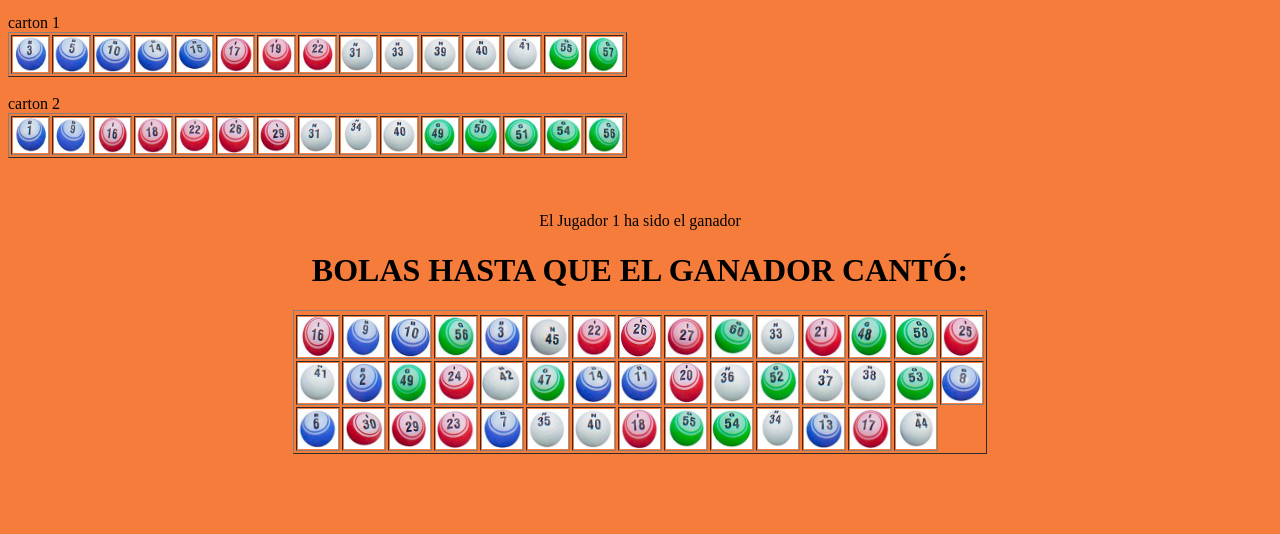
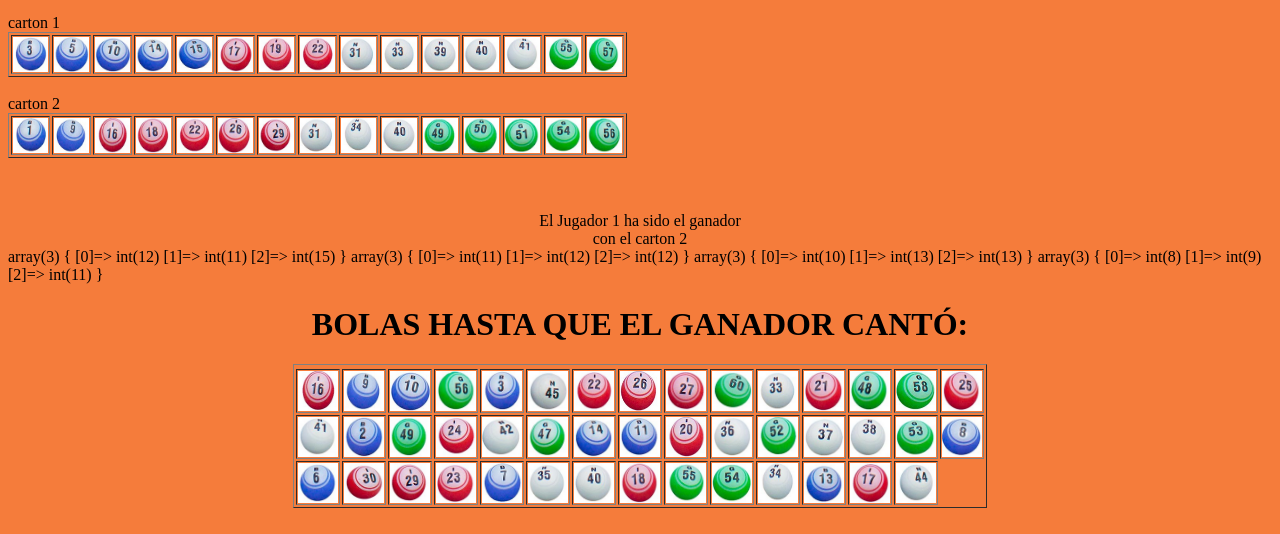
Before and after one commit to sergiomunozvillullas/Ejercicios, a PHP site: page /bingo4.php in a window 1280 px wide. Shown: the part 1435-1969 px from the top of the page. Before the commit the page ends 1889 px from the top, so only its background shows below. Run offline with PHP 8.4, Linux system fonts and the light colour scheme.

Commit message:
Add files via upload

```diff
--- a/bingo/bingo4.php
+++ b/bingo/bingo4.php
@@ -79,7 +79,12 @@ while($contjug1[0]<15 && $contjug1[1]<15  && $contjug1[2]<15
     if (in_array(15,${"contjug".$j})) {
     $ganador="Jugador $j";
           echo "<center>El $ganador ha sido el ganador</center>";
+for ($i=0; $i <3 ; $i++) {
 
+if (${"contjug".$j}[$i]==15) {
+echo "<center> con el carton $i</center>";
+}
+}
 
     }
 
@@ -87,7 +92,7 @@ while($contjug1[0]<15 && $contjug1[1]<15  && $contjug1[2]<15
 
            array_push($cartonganador,$num_aleatorio);
      }
-        //var_dump($contjug1,$contjug2,$contjug3,$contjug4);
+        var_dump($contjug1,$contjug2,$contjug3,$contjug4);
      $fila=0;
 echo "<center><table border='1'> <caption><h1> BOLAS HASTA QUE EL GANADOR CANTÓ: </h1></caption> <tr>";
 for ($i=0; $i <sizeof($cartonganador) ; $i++) {
```
